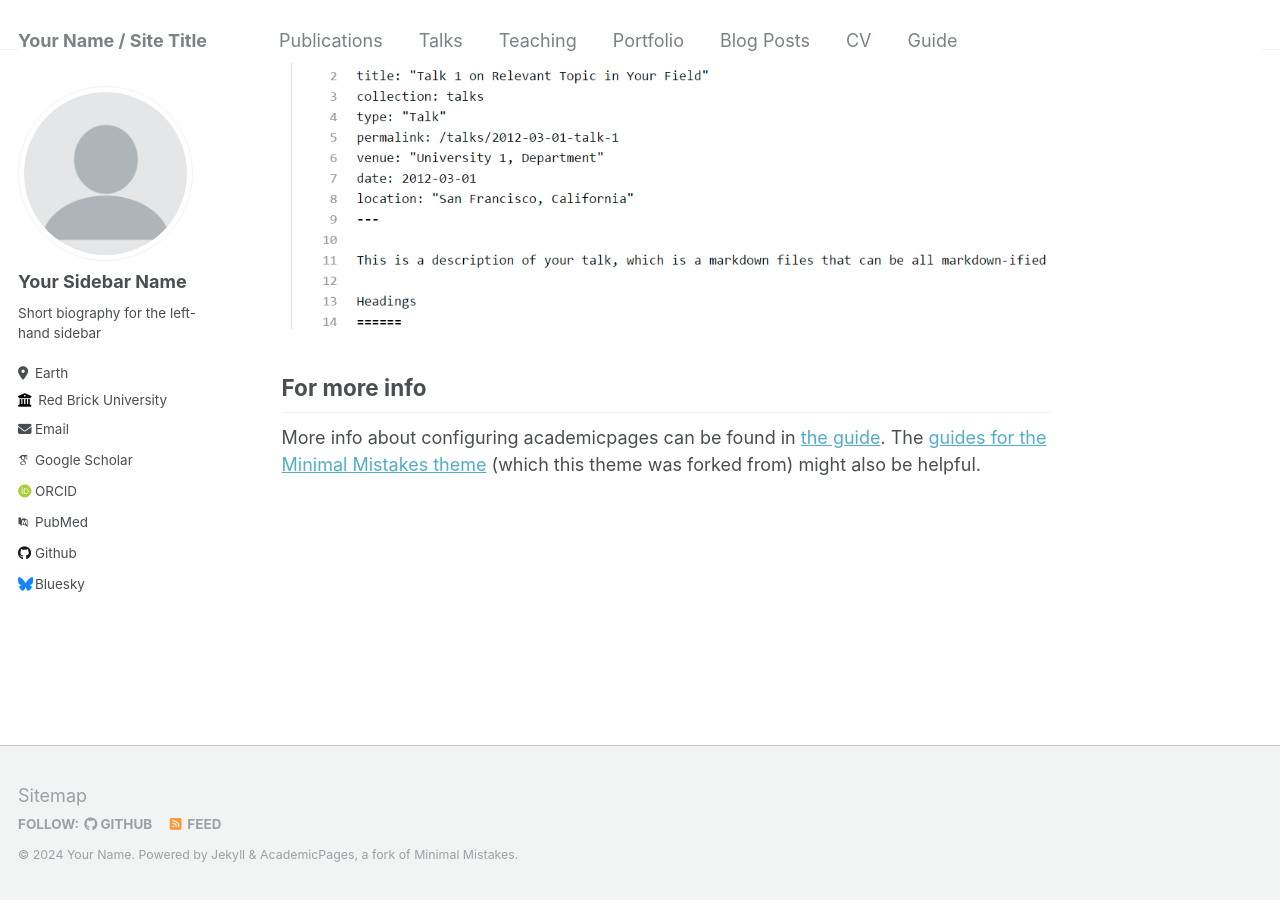
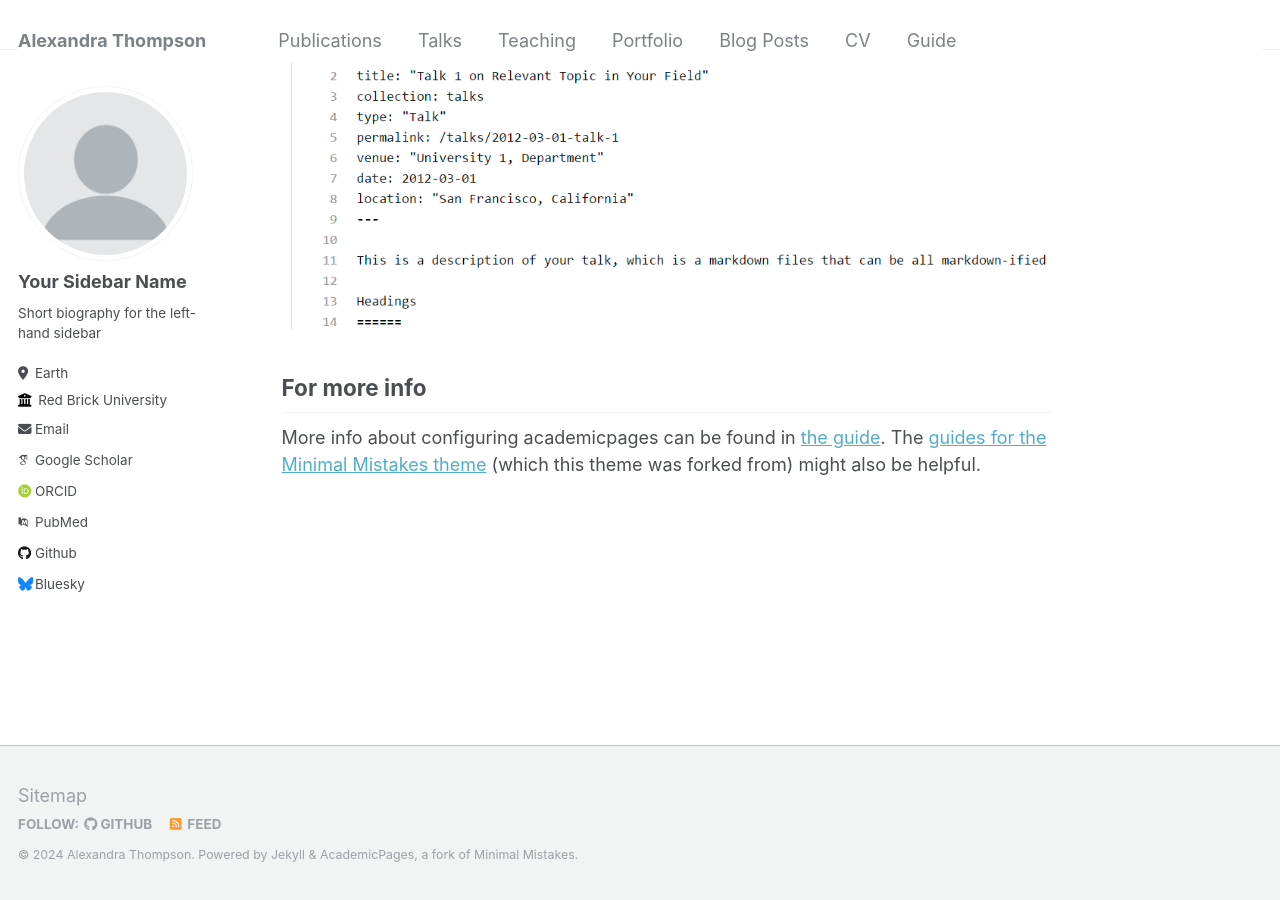
Before and after one commit to alexthompson06/alexthompson06.github.io, a Jekyll site: the page built from _pages/about.md, in a window 1280 px wide and 900 px high, scrolled down 2640 px. Built offline with Jekyll 4.4.1, drawn with Linux system fonts in a browser that asks for light colours; some web fonts are replaced.

Commit message:
Update _config.yml

```diff
--- a/_config.yml
+++ b/_config.yml
@@ -8,13 +8,13 @@
 
 # Basic Site Settings
 locale                   : "en-US"
-title                    : "Your Name / Site Title"
+title                    : "Alexandra Thompson"
 title_separator          : "-"
-name                     : &name "Your Name"
+name                     : &name "Alexandra Thompson"
 description              : &description "personal description"
-url                      : https://academicpages.github.io # the base hostname & protocol for your site e.g. "https://mmistakes.github.io"
+url                      : https://alexthompson06.github.io
 baseurl                  : "" # the subpath of your site, e.g. "/blog"
-repository               : "academicpages/academicpages.github.io"
+repository               : "alexthompson06/alexthompson06.github.io"
 
 # Site Author - The following control what appear as part of the author content on the side bar.
 #               If a field is blank the icon and link will not appear, otherwise it will be shown.
```
